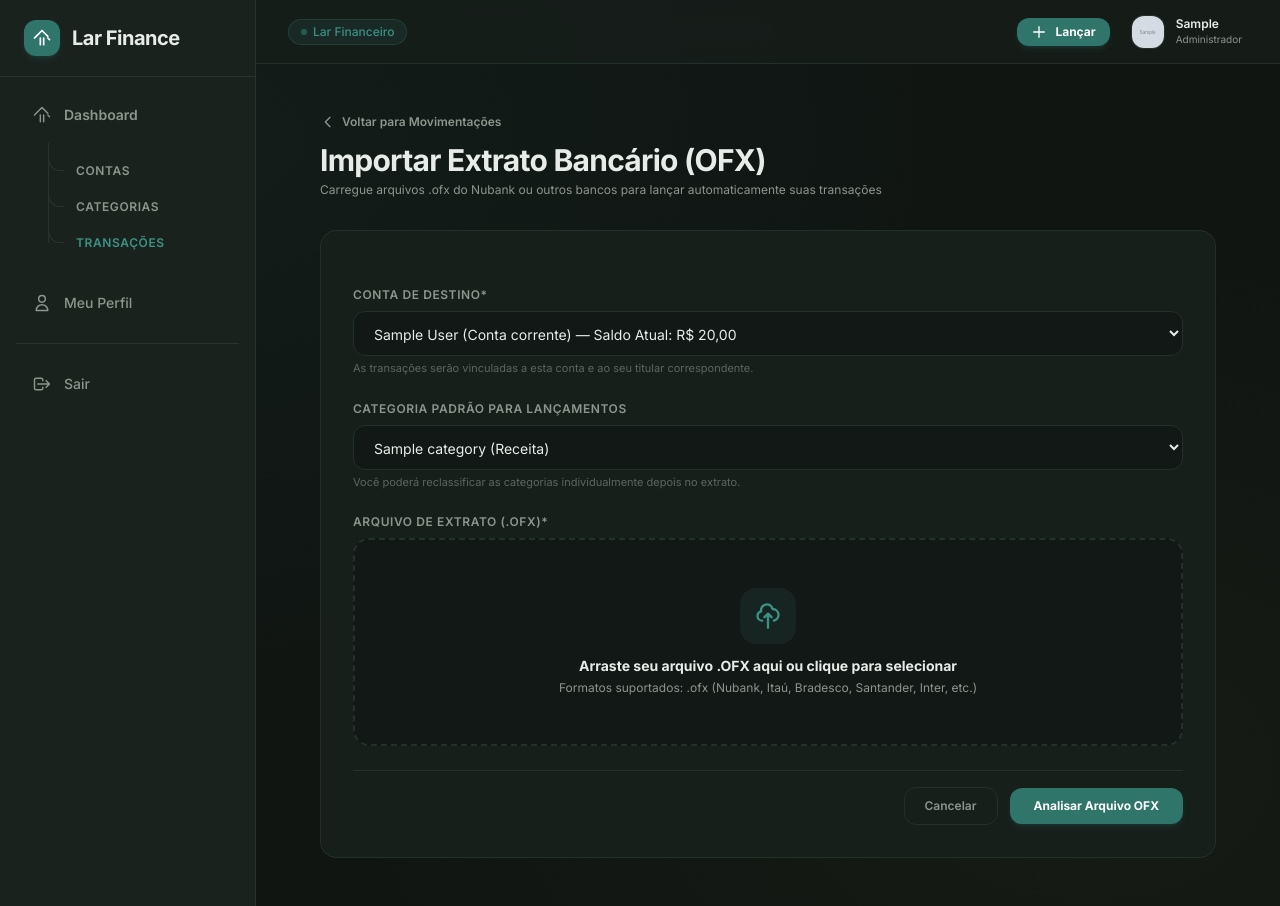
After one commit to Ludsonfrancisco/finanpy, a Django app: page /transacoes/importar/ in a window 1280 px wide. The commit adds this page. Run offline with Django 5.2, Linux system fonts and the light colour scheme; a user stored in the database is signed in; tables that the repository leaves empty hold one stand-in row (values such as "Sample post"); grey boxes marked "Sample" are stand-in pictures; some libraries are stand-ins or nearby versions.

Commit message:
feat: adicionar tela e fluxo completo de importacao de extratos OFX na Web

```diff
--- /dev/null
+++ b/templates/transactions/import.html
@@ -0,0 +1,214 @@
+{% extends "layouts/base_app.html" %}
+
+{% block title %}Importar Extrato OFX — Lar Finance{% endblock %}
+
+{% block content %}
+
+<div class="max-w-4xl mx-auto py-4">
+
+  <!-- Header -->
+  <div class="mb-8">
+    <a href="{% url 'transactions:list' %}" class="inline-flex items-center gap-1.5 text-xs font-semibold text-[#8D958D] hover:text-[#E8ECE9] transition mb-3">
+      <svg xmlns="http://www.w3.org/2000/svg" class="h-4 w-4" fill="none" viewBox="0 0 24 24" stroke="currentColor" stroke-width="2">
+        <path stroke-linecap="round" stroke-linejoin="round" d="M15 19l-7-7 7-7" />
+      </svg>
+      Voltar para Movimentações
+    </a>
+    <h1 class="text-3xl font-bold text-[#E8ECE9] tracking-tight">Importar Extrato Bancário (OFX)</h1>
+    <p class="text-xs text-[#8D958D] mt-1">Carregue arquivos .ofx do Nubank ou outros bancos para lançar automaticamente suas transações</p>
+  </div>
+
+  {% if not preview_data %}
+    <!-- Step 1: Upload Form -->
+    <div class="lar-card rounded-2xl p-6 sm:p-8" x-data="{ fileName: '', isDragging: false }">
+      <form method="post" enctype="multipart/form-data" novalidate class="space-y-6">
+        {% csrf_token %}
+        <input type="hidden" name="action" value="preview">
+
+        <!-- Conta de Destino -->
+        <div>
+          <label for="id_account" class="block text-xs font-semibold uppercase tracking-wider text-[#8D958D] mb-2">
+            Conta de Destino*
+          </label>
+          <select id="id_account" name="account" required
+                  class="w-full rounded-xl bg-[#121815] border border-[#24302A] px-4 py-3 text-sm text-[#E8ECE9] focus:border-mineral focus:outline-none focus:ring-2 focus:ring-mineral/30 transition">
+            {% for account in accounts %}
+              <option value="{{ account.pk }}" {% if selected_account == account.pk|stringformat:"s" %}selected{% endif %}>
+                {{ account.name }} ({{ account.get_type_display }}) — Saldo Atual: R$&nbsp;{{ account.current_balance|floatformat:2 }}
+              </option>
+            {% endfor %}
+          </select>
+          <span class="text-[#5C665F] text-[11px] mt-1 block">As transações serão vinculadas a esta conta e ao seu titular correspondente.</span>
+        </div>
+
+        <!-- Categoria Padrão -->
+        <div>
+          <label for="id_category" class="block text-xs font-semibold uppercase tracking-wider text-[#8D958D] mb-2">
+            Categoria Padrão para Lançamentos
+          </label>
+          <select id="id_category" name="category"
+                  class="w-full rounded-xl bg-[#121815] border border-[#24302A] px-4 py-3 text-sm text-[#E8ECE9] focus:border-mineral focus:outline-none focus:ring-2 focus:ring-mineral/30 transition">
+            {% for category in categories %}
+              <option value="{{ category.pk }}">{{ category.name }} ({{ category.get_type_display }})</option>
+            {% endfor %}
+          </select>
+          <span class="text-[#5C665F] text-[11px] mt-1 block">Você poderá reclassificar as categorias individualmente depois no extrato.</span>
+        </div>
+
+        <!-- Drag & Drop Zone -->
+        <div>
+          <label class="block text-xs font-semibold uppercase tracking-wider text-[#8D958D] mb-2">
+            Arquivo de Extrato (.OFX)*
+          </label>
+          <div class="relative border-2 border-dashed rounded-2xl p-8 sm:p-12 text-center transition-all cursor-pointer"
+               :class="isDragging ? 'border-mineral bg-mineral-muted' : 'border-[#24302A] bg-[#121815] hover:border-[#384A41]'"
+               @dragover.prevent="isDragging = true"
+               @dragleave.prevent="isDragging = false"
+               @drop.prevent="isDragging = false; $refs.fileInput.files = $event.dataTransfer.files; fileName = $event.dataTransfer.files[0].name">
+
+            <input type="file" name="ofx_file" accept=".ofx,.OFX" required
+                   x-ref="fileInput"
+                   @change="fileName = $refs.fileInput.files[0] ? $refs.fileInput.files[0].name : ''"
+                   class="absolute inset-0 w-full h-full opacity-0 cursor-pointer">
+
+            <div class="flex flex-col items-center justify-center pointer-events-none">
+              <div class="h-14 w-14 rounded-2xl bg-mineral/15 text-mineral-light flex items-center justify-center mb-3">
+                <svg xmlns="http://www.w3.org/2000/svg" class="h-7 w-7" fill="none" viewBox="0 0 24 24" stroke="currentColor" stroke-width="2">
+                  <path stroke-linecap="round" stroke-linejoin="round" d="M7 16a4 4 0 01-.88-7.903A5 5 0 1115.9 6L16 6a5 5 0 011 9.9M15 13l-3-3m0 0l-3 3m3-3v12" />
+                </svg>
+              </div>
+              <p class="text-sm font-bold text-[#E8ECE9]" x-text="fileName ? 'Arquivo selecionado: ' + fileName : 'Arraste seu arquivo .OFX aqui ou clique para selecionar'"></p>
+              <p class="text-xs text-[#8D958D] mt-1">Formatos suportados: .ofx (Nubank, Itaú, Bradesco, Santander, Inter, etc.)</p>
+            </div>
+          </div>
+        </div>
+
+        <!-- Buttons -->
+        <div class="flex items-center justify-end gap-3 pt-4 border-t border-[#24302A]">
+          <a href="{% url 'transactions:list' %}"
+             class="px-5 py-2.5 rounded-xl border border-[#24302A] text-xs font-semibold text-[#8D958D] hover:text-[#E8ECE9] hover:bg-[#222C27] transition">
+            Cancelar
+          </a>
+          <button type="submit"
+                  class="px-6 py-2.5 rounded-xl bg-mineral hover:bg-mineral-hover text-xs font-bold text-white shadow-md shadow-mineral/20 transition focus:outline-none focus:ring-2 focus:ring-mineral-light">
+            Analisar Arquivo OFX
+          </button>
+        </div>
+
+      </form>
+    </div>
+
+  {% else %}
+    <!-- Step 2: Preview & Confirmation -->
+    <div class="space-y-6">
+
+      <!-- Summary Metrics Cards -->
+      <div class="grid grid-cols-2 sm:grid-cols-4 gap-4">
+
+        <div class="lar-card rounded-2xl p-4">
+          <span class="text-[10px] font-bold uppercase tracking-wider text-[#8D958D]">Total no Arquivo</span>
+          <p class="text-2xl font-bold text-[#E8ECE9] mt-1 tabular-nums">{{ preview_data.total_count }}</p>
+        </div>
+
+        <div class="lar-card rounded-2xl p-4 border-mineral/40 bg-mineral/10">
+          <span class="text-[10px] font-bold uppercase tracking-wider text-mineral-light">Novas a Importar</span>
+          <p class="text-2xl font-bold text-mineral-light mt-1 tabular-nums">{{ preview_data.new_count }}</p>
+        </div>
+
+        <div class="lar-card rounded-2xl p-4 border-champagne/40 bg-champagne/10">
+          <span class="text-[10px] font-bold uppercase tracking-wider text-champagne">Duplicadas Ignoradas</span>
+          <p class="text-2xl font-bold text-champagne mt-1 tabular-nums">{{ preview_data.duplicate_count }}</p>
+        </div>
+
+        <div class="lar-card rounded-2xl p-4">
+          <span class="text-[10px] font-bold uppercase tracking-wider text-[#8D958D]">Conta Destino</span>
+          <p class="text-sm font-bold text-[#E8ECE9] mt-2 truncate">{{ preview_data.account_name }}</p>
+        </div>
+
+      </div>
+
+      <!-- Preview Table Card -->
+      <div class="lar-card rounded-2xl overflow-hidden flex flex-col">
+        <div class="p-4 sm:p-5 border-b border-[#24302A] flex items-center justify-between">
+          <div>
+            <h3 class="text-sm font-bold text-[#E8ECE9]">Lançamentos Identificados no Extrato</h3>
+            <p class="text-[11px] text-[#8D958D]">Período de {{ preview_data.period_start }} a {{ preview_data.period_end }}</p>
+          </div>
+          <span class="px-3 py-1 rounded-full text-xs font-semibold bg-mineral-muted text-mineral-light border border-mineral/30">
+            Pronto para confirmação
+          </span>
+        </div>
+
+        <div class="overflow-x-auto max-h-96 overflow-y-auto">
+          <table class="w-full text-sm text-left border-collapse" aria-label="Tabela de pré-visualização">
+            <thead class="text-[10px] font-bold uppercase tracking-wider text-[#8D958D] bg-[#121815] sticky top-0 border-b border-[#24302A]">
+              <tr>
+                <th class="px-6 py-3">Status</th>
+                <th class="px-6 py-3">Data</th>
+                <th class="px-6 py-3">Descrição</th>
+                <th class="px-6 py-3 text-right">Valor</th>
+              </tr>
+            </thead>
+            <tbody class="divide-y divide-[#24302A]">
+              {% for item in preview_data.items %}
+                <tr class="hover:bg-[#222C27] transition-colors {% if item.is_duplicate %}opacity-50{% endif %}">
+                  <td class="px-6 py-3 whitespace-nowrap">
+                    {% if item.is_duplicate %}
+                      <span class="inline-flex items-center px-2 py-0.5 rounded-md text-[10px] font-bold bg-champagne-muted text-champagne border border-champagne/30">
+                        Duplicada
+                      </span>
+                    {% else %}
+                      <span class="inline-flex items-center px-2 py-0.5 rounded-md text-[10px] font-bold bg-mineral-muted text-mineral-light border border-mineral/30">
+                        Nova
+                      </span>
+                    {% endif %}
+                  </td>
+                  <td class="px-6 py-3 text-xs text-[#8D958D] whitespace-nowrap">
+                    {{ item.date }}
+                  </td>
+                  <td class="px-6 py-3 text-xs font-semibold text-[#E8ECE9]">
+                    {{ item.description }}
+                  </td>
+                  <td class="px-6 py-3 text-right text-xs font-bold tabular-nums whitespace-nowrap">
+                    {% if item.type == 'income' %}
+                      <span class="text-mineral-light">+ R$&nbsp;{{ item.amount|floatformat:2 }}</span>
+                    {% else %}
+                      <span class="text-danger-light">- R$&nbsp;{{ item.amount|floatformat:2 }}</span>
+                    {% endif %}
+                  </td>
+                </tr>
+              {% endfor %}
+            </tbody>
+          </table>
+        </div>
+
+        <!-- Confirmation Footer -->
+        <form method="post" class="p-4 sm:p-6 bg-[#121815] border-t border-[#24302A] flex flex-col sm:flex-row items-center justify-between gap-4">
+          {% csrf_token %}
+          <input type="hidden" name="action" value="confirm">
+
+          <p class="text-xs text-[#8D958D]">
+            Ao confirmar, <strong class="text-mineral-light">{{ preview_data.new_count }} novas transações</strong> serão adicionadas ao saldo de <strong class="text-white">{{ preview_data.account_name }}</strong>.
+          </p>
+
+          <div class="flex items-center gap-3 w-full sm:w-auto justify-end">
+            <a href="{% url 'transactions:import_ofx' %}"
+               class="px-5 py-2.5 rounded-xl border border-[#24302A] text-xs font-semibold text-[#8D958D] hover:text-[#E8ECE9] hover:bg-[#222C27] transition text-center">
+              Descartar
+            </a>
+            <button type="submit"
+                    {% if preview_data.new_count == 0 %}disabled{% endif %}
+                    class="px-6 py-2.5 rounded-xl bg-mineral hover:bg-mineral-hover disabled:opacity-50 disabled:cursor-not-allowed text-xs font-bold text-white shadow-md shadow-mineral/20 transition focus:outline-none focus:ring-2 focus:ring-mineral-light">
+              Confirmar Importação ({{ preview_data.new_count }})
+            </button>
+          </div>
+        </form>
+
+      </div>
+
+    </div>
+  {% endif %}
+
+</div>
+
+{% endblock %}
--- a/transactions/urls.py
+++ b/transactions/urls.py
@@ -6,6 +6,7 @@ app_name = 'transactions'
 
 urlpatterns = [
     path('', views.TransactionListView.as_view(), name='list'),
+    path('importar/', views.TransactionImportOFXView.as_view(), name='import_ofx'),
     path('exportar-ofx/', views.TransactionExportOFXView.as_view(), name='export_ofx'),
     path('nova/', views.TransactionCreateView.as_view(), name='create'),
     path('<int:pk>/editar/', views.TransactionUpdateView.as_view(), name='update'),
--- a/transactions/views.py
+++ b/transactions/views.py
@@ -1,6 +1,8 @@
 from django.contrib import messages
 from django.contrib.auth.mixins import LoginRequiredMixin
+from django.shortcuts import redirect, render
 from django.urls import reverse_lazy
+from django.views import View
 from django.views.generic import CreateView, DeleteView, ListView, UpdateView
 
 from accounts.models import Account
@@ -236,3 +238,191 @@ NEWFILEVERSION:102
         filename = f'extrato-lar-finance-{now.strftime("%Y%m%d")}.ofx'
         response['Content-Disposition'] = f'attachment; filename="{filename}"'
         return response
+
+
+class TransactionImportOFXView(LoginRequiredMixin, HouseholdContextMixin, View):
+    """Permite fazer upload, pré-visualizar deduplicação e confirmar importação de OFX."""
+
+    template_name = 'transactions/import.html'
+
+    def get(self, request, *args, **kwargs):
+        accounts = Account.objects.filter(household=self.household).order_by('name')
+        categories = Category.objects.filter(household=self.household).order_by('name')
+        if not accounts.exists():
+            messages.warning(request, 'Cadastre uma conta antes de importar extratos.')
+            return redirect('accounts:create')
+
+        return render(request, self.template_name, {
+            'accounts': accounts,
+            'categories': categories,
+            'preview_data': None,
+        })
+
+    def post(self, request, *args, **kwargs):
+        from decimal import Decimal
+        from django.db import transaction
+        from imports.models import SourceReference
+        from imports.ofx import parse_nubank_ofx, OfxParseError
+
+        action = request.POST.get('action', 'preview')
+        accounts = Account.objects.filter(household=self.household).order_by('name')
+        categories = Category.objects.filter(household=self.household).order_by('name')
+
+        if action == 'preview':
+            ofx_file = request.FILES.get('ofx_file')
+            account_id = request.POST.get('account')
+            category_id = request.POST.get('category')
+
+            if not ofx_file:
+                messages.error(request, 'Por favor, selecione um arquivo .ofx para enviar.')
+                return render(request, self.template_name, {
+                    'accounts': accounts,
+                    'categories': categories,
+                    'preview_data': None,
+                })
+
+            account = Account.objects.filter(household=self.household, pk=account_id).first()
+            if not account:
+                messages.error(request, 'Conta de destino inválida.')
+                return redirect('transactions:import_ofx')
+
+            try:
+                content = ofx_file.read()
+                parsed = parse_nubank_ofx(content)
+            except OfxParseError as e:
+                messages.error(request, f'Erro ao ler o arquivo OFX: {e}')
+                return render(request, self.template_name, {
+                    'accounts': accounts,
+                    'categories': categories,
+                    'preview_data': None,
+                })
+            except Exception as e:
+                messages.error(request, f'Formato de arquivo incompatível: {e}')
+                return render(request, self.template_name, {
+                    'accounts': accounts,
+                    'categories': categories,
+                    'preview_data': None,
+                })
+
+            items = []
+            duplicate_count = 0
+            new_count = 0
+
+            for tx in parsed.transactions:
+                is_duplicate = False
+                if tx.external_id:
+                    is_duplicate = SourceReference.objects.filter(
+                        account=account,
+                        external_id=tx.external_id,
+                    ).exists()
+
+                if not is_duplicate:
+                    is_duplicate = Transaction.objects.filter(
+                        account=account,
+                        date=tx.posted_on,
+                        amount=abs(tx.amount),
+                        description=tx.description,
+                    ).exists()
+
+                if is_duplicate:
+                    duplicate_count += 1
+                else:
+                    new_count += 1
+
+                items.append({
+                    'date': tx.posted_on.strftime('%Y-%m-%d'),
+                    'description': tx.description,
+                    'amount': float(abs(tx.amount)),
+                    'type': tx.transaction_type,
+                    'external_id': tx.external_id,
+                    'is_duplicate': is_duplicate,
+                })
+
+            preview_data = {
+                'account_id': str(account.pk),
+                'account_name': account.name,
+                'category_id': category_id,
+                'period_start': parsed.statement_start.strftime('%d/%m/%Y'),
+                'period_end': parsed.statement_end.strftime('%d/%m/%Y'),
+                'total_count': len(items),
+                'new_count': new_count,
+                'duplicate_count': duplicate_count,
+                'items': items,
+            }
+
+            request.session['ofx_import_preview'] = preview_data
+
+            return render(request, self.template_name, {
+                'accounts': accounts,
+                'categories': categories,
+                'preview_data': preview_data,
+            })
+
+        elif action == 'confirm':
+            preview_data = request.session.pop('ofx_import_preview', None)
+            if not preview_data or not preview_data.get('items'):
+                messages.error(request, 'Nenhuma pré-visualização ativa encontrada. Por favor, envie o arquivo novamente.')
+                return redirect('transactions:import_ofx')
+
+            account = Account.objects.filter(
+                household=self.household,
+                pk=preview_data['account_id'],
+            ).first()
+
+            if not account:
+                messages.error(request, 'Conta não encontrada.')
+                return redirect('transactions:import_ofx')
+
+            default_category = None
+            if preview_data.get('category_id'):
+                default_category = Category.objects.filter(
+                    household=self.household,
+                    pk=preview_data['category_id'],
+                ).first()
+
+            if not default_category:
+                default_category = Category.objects.filter(household=self.household).first()
+
+            if not default_category:
+                default_category = Category.objects.create(
+                    user=self.request.user,
+                    household=self.household,
+                    name='Outros',
+                    type=Category.EXPENSE,
+                )
+
+            imported_count = 0
+            with transaction.atomic():
+                for item in preview_data['items']:
+                    if item.get('is_duplicate'):
+                        continue
+
+                    tx = Transaction.objects.create(
+                        user=self.request.user,
+                        household=self.household,
+                        financial_owner=account.financial_owner,
+                        account=account,
+                        category=default_category,
+                        description=item['description'],
+                        amount=Decimal(str(item['amount'])),
+                        date=item['date'],
+                        type=item['type'],
+                    )
+
+                    if item.get('external_id'):
+                        SourceReference.objects.create(
+                            account=account,
+                            provider='nubank',
+                            external_id=item['external_id'],
+                            transaction=tx,
+                        )
+
+                    imported_count += 1
+
+            messages.success(
+                request,
+                f'🎉 {imported_count} movimentações importadas com sucesso para a conta {account.name}!'
+            )
+            return redirect('transactions:list')
+
+        return redirect('transactions:import_ofx')
```
Also changed, not shown: templates/dashboard/index.html (+13 -1 lines), templates/transactions/list.html (+9 -1 lines), transactions/tests.py (+48 -0 lines).
